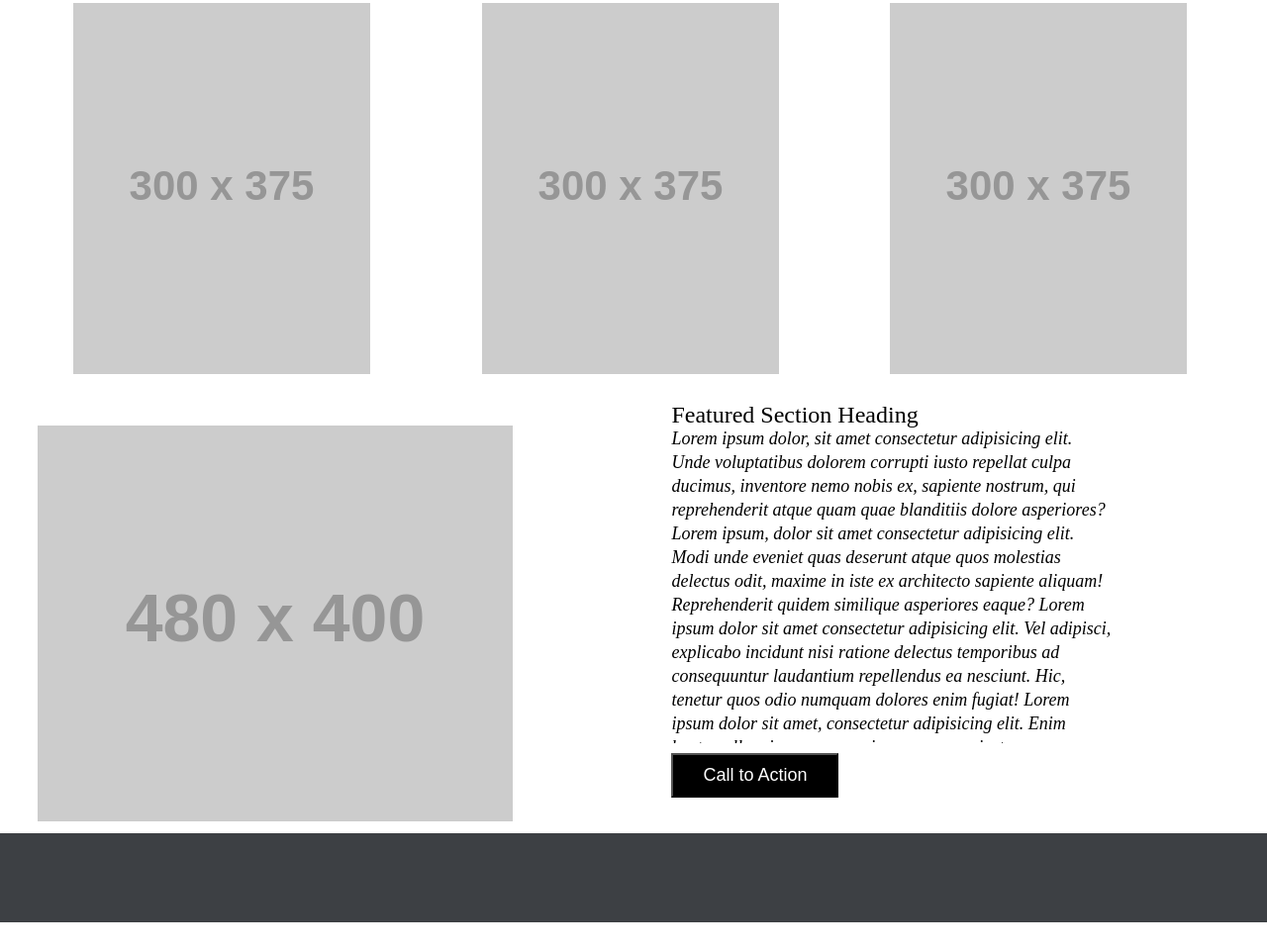
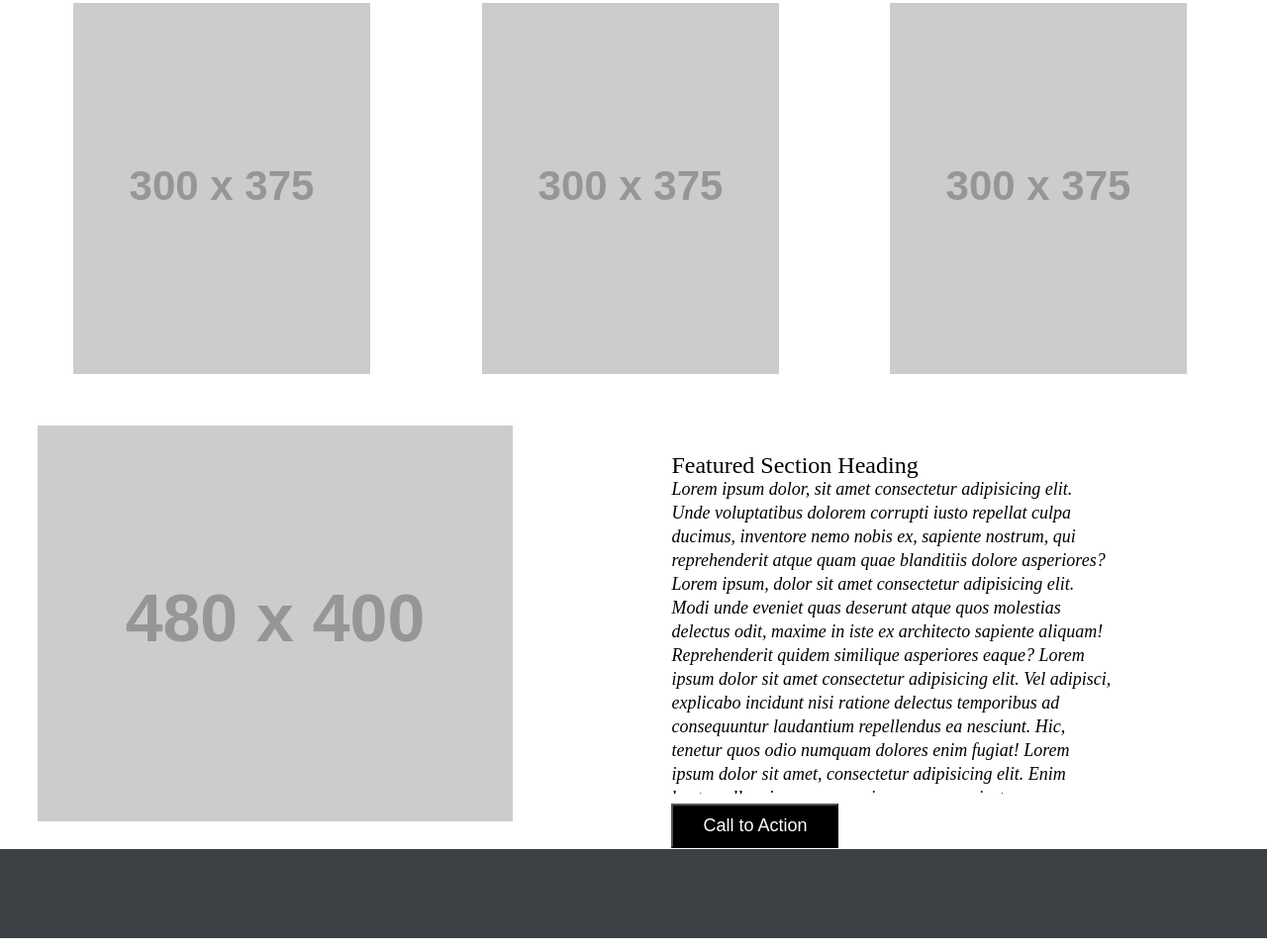
Before and after one commit to Naziha-1986/wirefame-exercise-, a plain HTML site: page index.html in a window 1280 px wide. Shown: the part 562-1523 px from the top of the page at 99% size. Drawn offline with Linux system fonts and the light colour scheme; placeholder pictures from the web are drawn by us.

Commit message:
made corrections

```diff
--- a/css/style.css
+++ b/css/style.css
@@ -115,7 +115,7 @@ section {
 #right{
     float: right;
     width: 35%;
-    margin-top: -34%;
+    margin-top: -30%;
      padding: -2%;
     margin-left: -22% ;
     margin-right: 12%;
```
